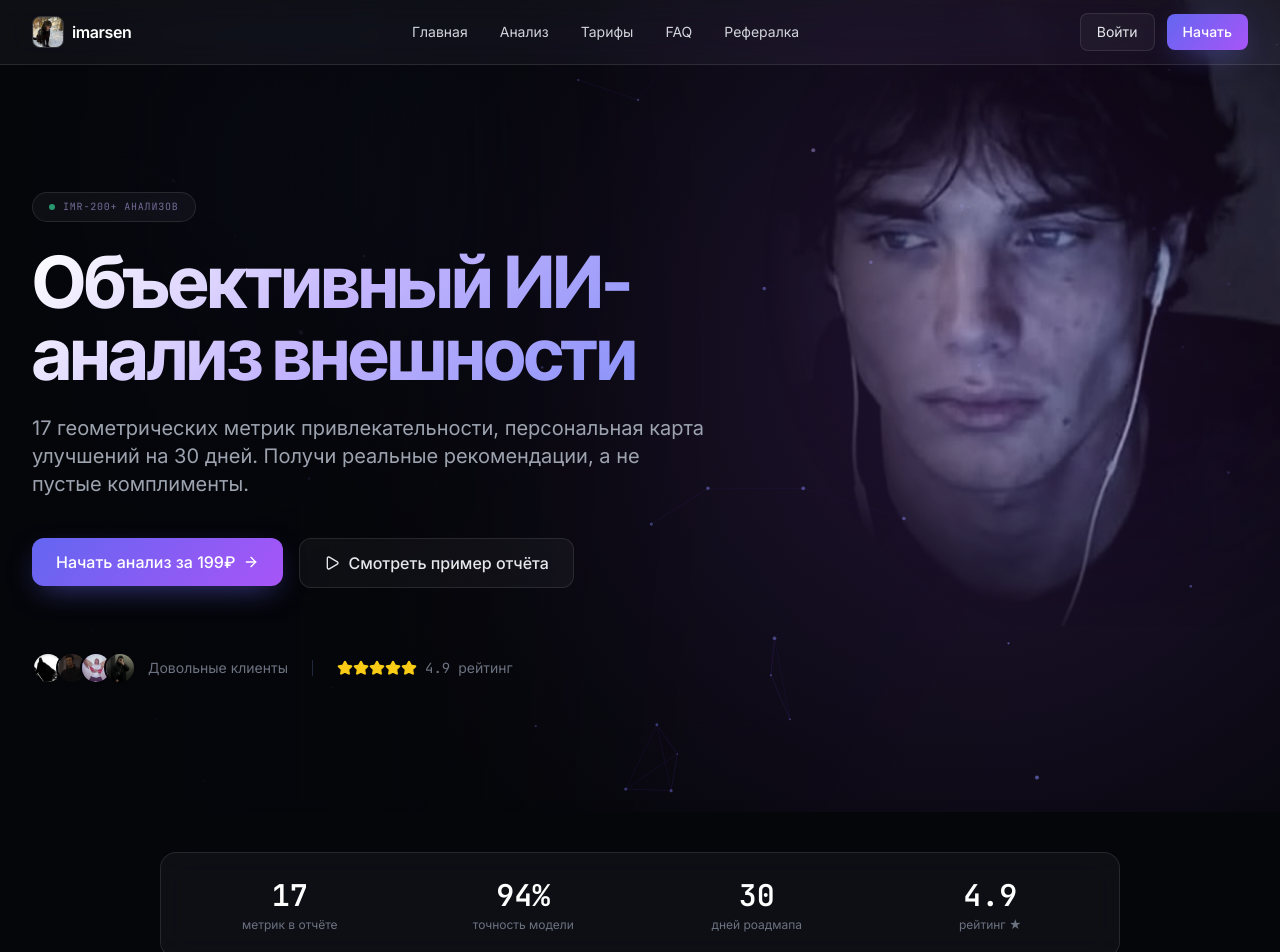
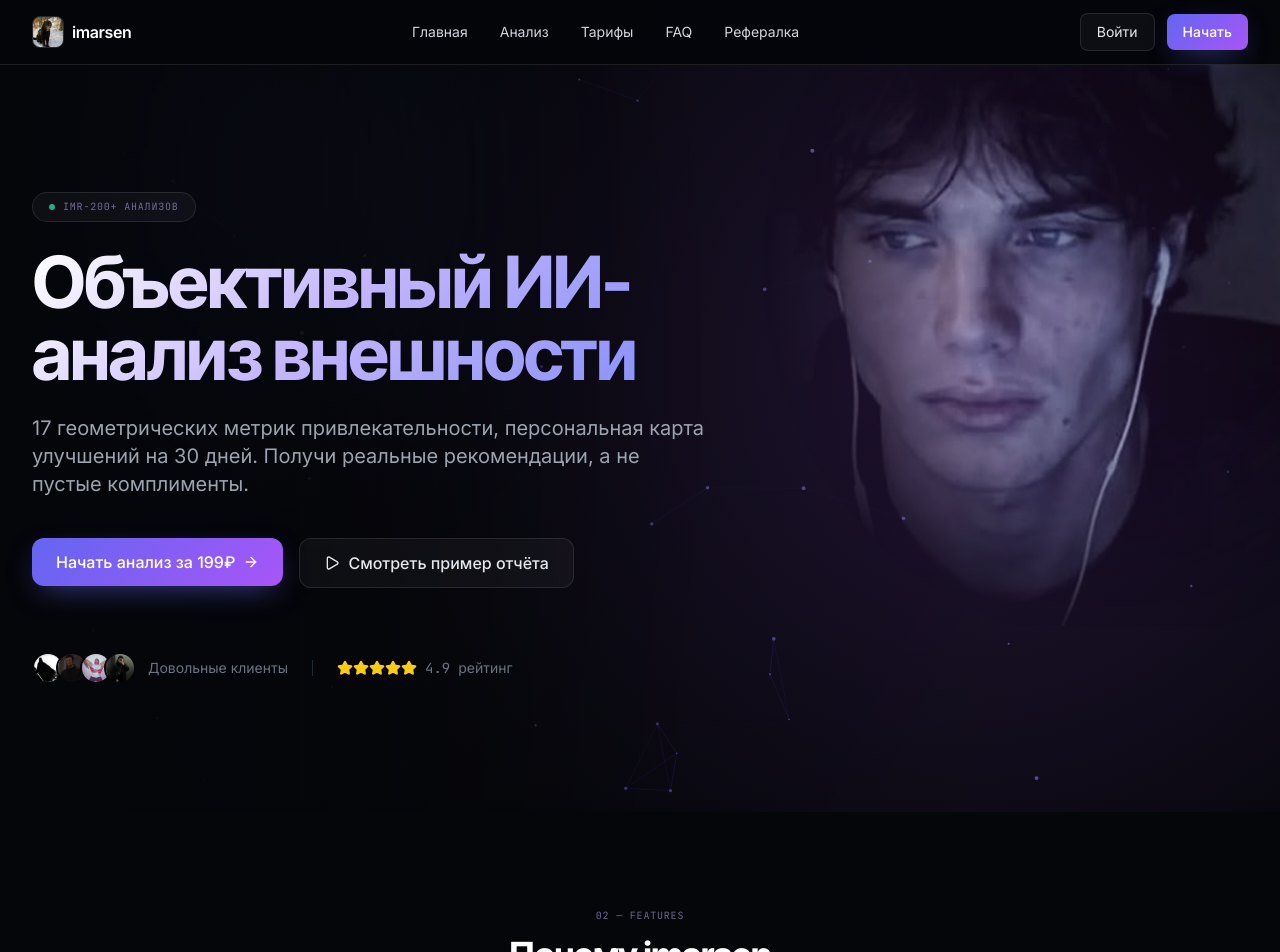
Before and after one commit to CodeDestriyer/imarsen, a React (Vite) app: page / in a window 1280 px wide. Shown: the top 952 px of the page. Built offline with nearby package versions, Linux system fonts and the light colour scheme.

Commit message:
polish: solid dark nav, drop stats strip between hero and features

```diff
--- a/src/pages/Home.tsx
+++ b/src/pages/Home.tsx
@@ -1,6 +1,5 @@
 import { Nav } from '@/sections/Nav';
 import { Hero } from '@/sections/Hero';
-import { Stats } from '@/sections/Stats';
 import { Features } from '@/sections/Features';
 import { Pricing } from '@/sections/Pricing';
 import { Faq } from '@/sections/Faq';
@@ -14,7 +13,6 @@
       <Nav />
       <main className="flex-1 relative z-10">
         <Hero />
-        <Stats />
         <Features />
         <Pricing />
         <Faq />
--- a/src/sections/Nav.tsx
+++ b/src/sections/Nav.tsx
@@ -13,7 +13,7 @@
   const [open, setOpen] = useState(false);
 
   return (
-    <nav className="fixed top-0 w-full z-50 glass border-b border-white/10">
+    <nav className="fixed top-0 w-full z-50 bg-ink/95 backdrop-blur-xl border-b border-white/10">
       <div className="max-w-7xl mx-auto px-4 sm:px-6 lg:px-8">
         <div className="flex justify-between items-center h-16">
           <a href="#top" className="flex items-center gap-2">
```
